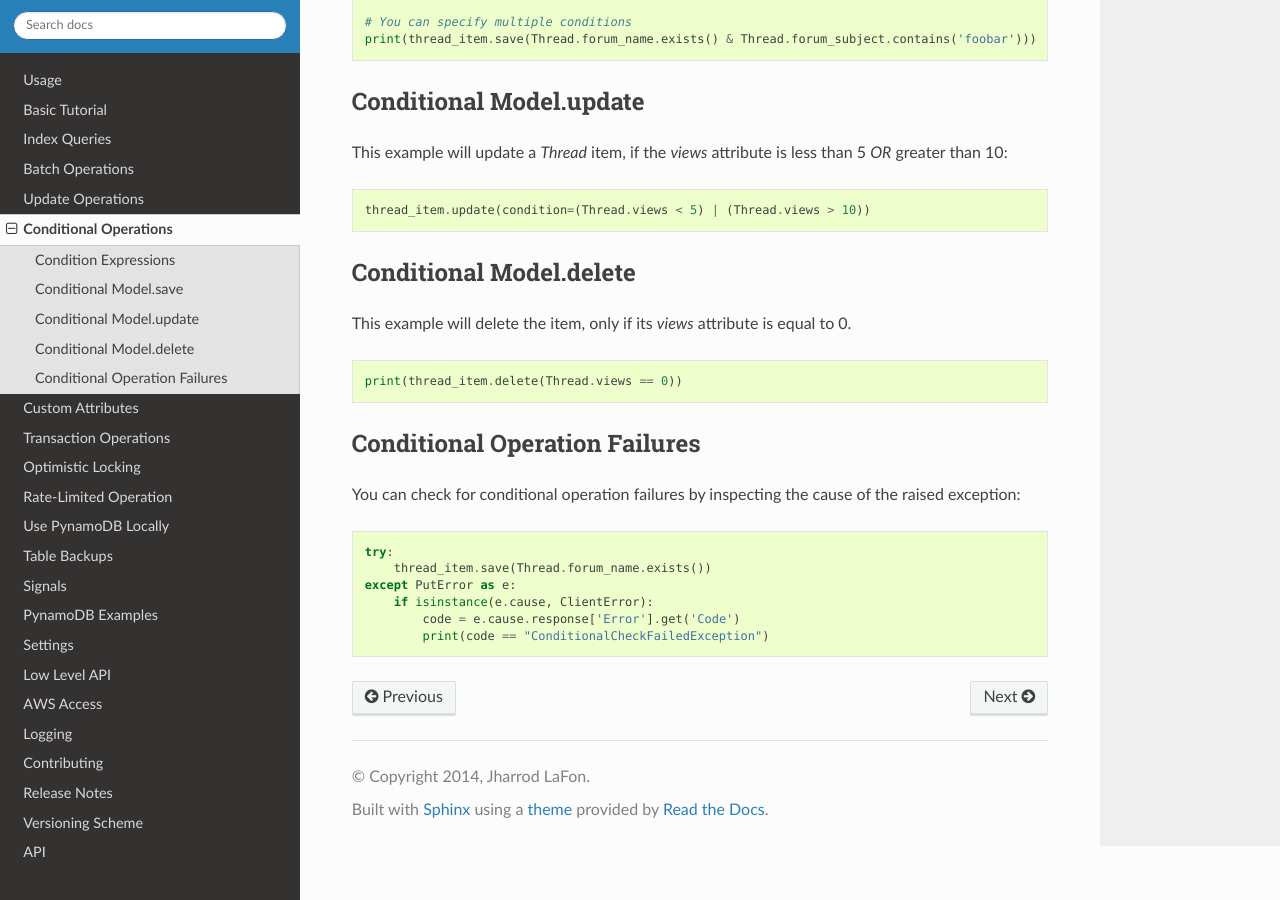
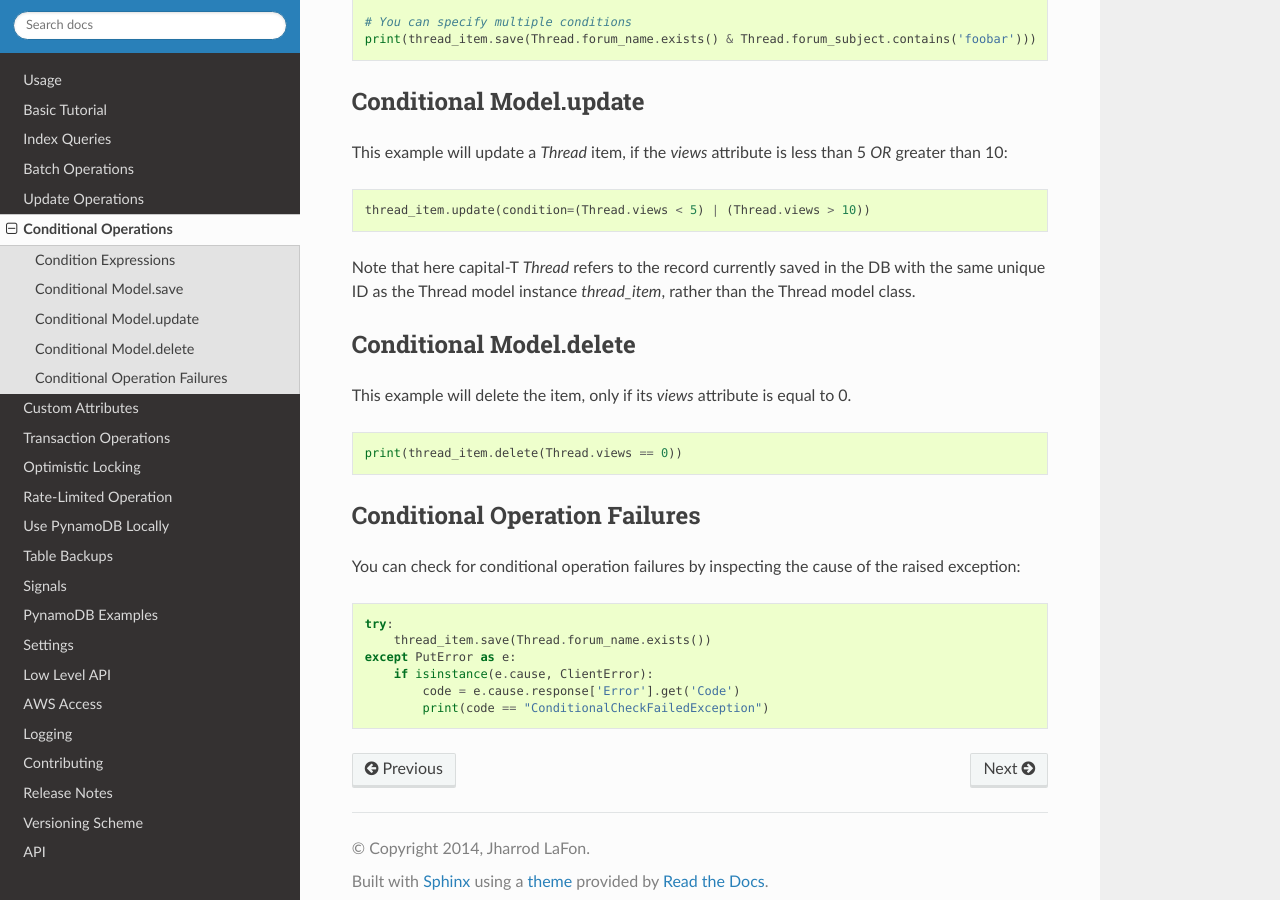
Before and after one commit to pynamodb/PynamoDB, a Sphinx documentation site: the page built from docs/conditional.rst, in a window 1280 px wide and 900 px high, scrolled down 1888 px. Built offline with Sphinx 7.4.7 and the Read the Docs theme 2.0.0, drawn with Linux system fonts in a browser that asks for light colours.

Commit message:
Clarification in conditional docs

```diff
--- a/docs/conditional.rst
+++ b/docs/conditional.rst
@@ -100,7 +100,7 @@ This example will update a `Thread` item, if the `views` attribute is less than
 .. code-block:: python
 
     thread_item.update(condition=(Thread.views < 5) | (Thread.views > 10))
-
+Note that here capital-T `Thread` refers to the record currently saved in the DB with the same unique ID as the Thread model instance `thread_item`, rather than the Thread model class.
 
 Conditional Model.delete
 ^^^^^^^^^^^^^^^^^^^^^^^^
```
